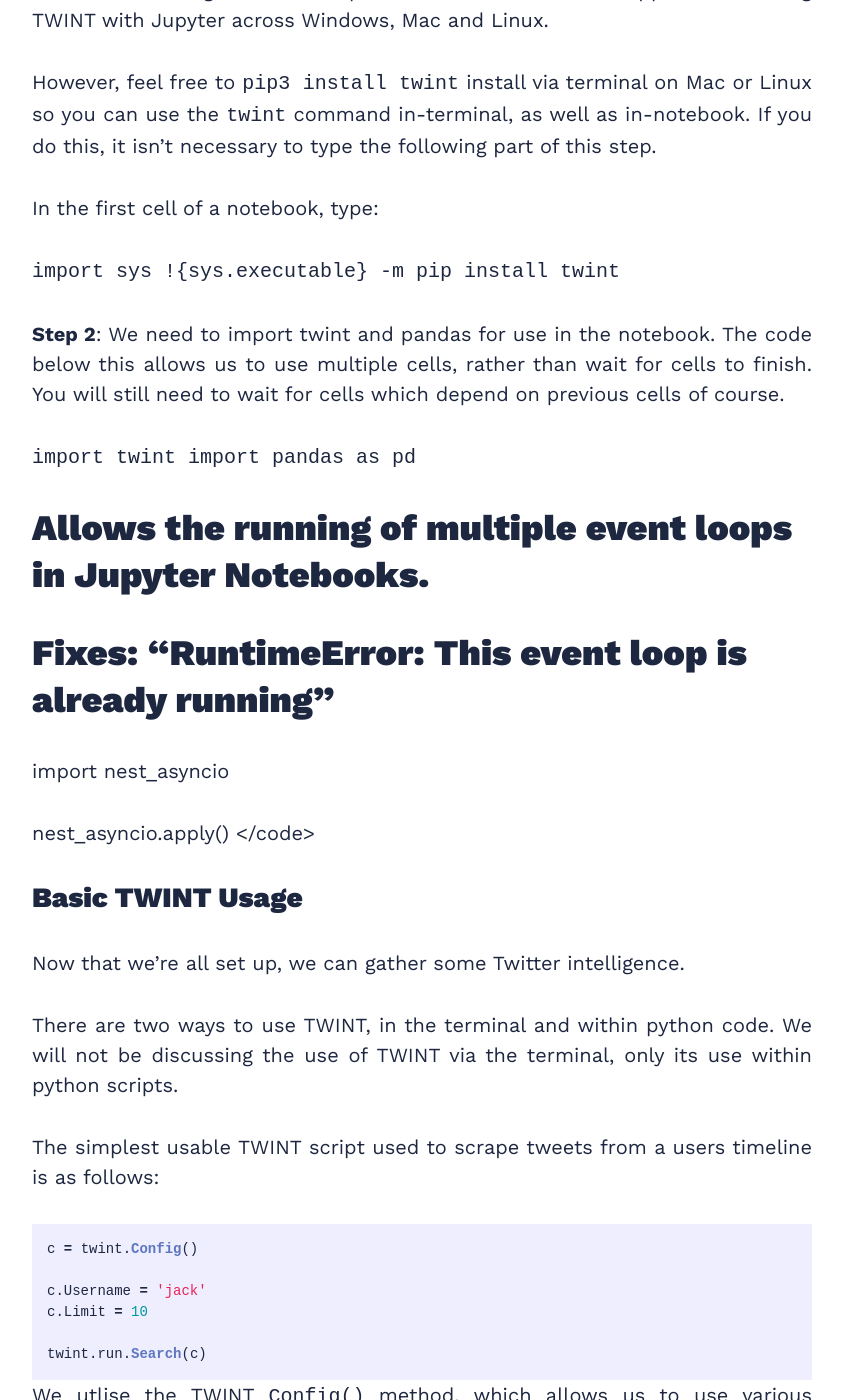
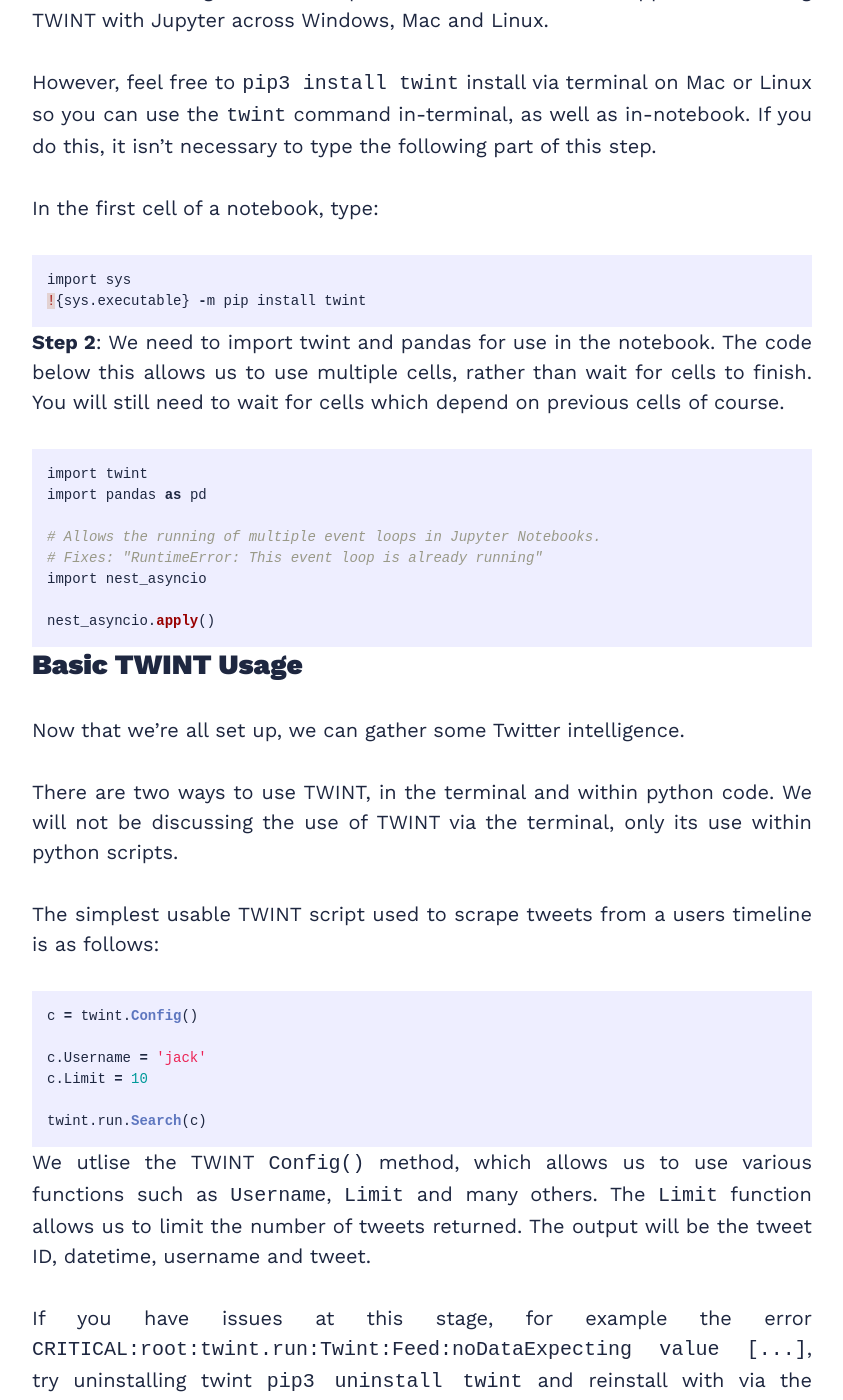
Before and after one commit to krisbolton/krisbolton, a Jekyll site: the page built from _posts/2021-03-17-twitter-open-source-intelligence-with-twint.markdown, in a window 1280 px wide and 1400 px high, scrolled down 988 px. Shown: the whole window, without its empty margins (218-1061 px from the left). Built offline with Jekyll 4.4.1, drawn with Linux system fonts in a browser that asks for light colours; nearby versions of some CDN libraries.

Commit message:
Revert "add code tags to blocks"
This reverts commit 32e6c889157e4459f5f5b78cbbb0446df2fa35a6.

````diff
--- a/_posts/2021-03-17-twitter-open-source-intelligence-with-twint.markdown
+++ b/_posts/2021-03-17-twitter-open-source-intelligence-with-twint.markdown
@@ -23,15 +23,15 @@
 
 In the first cell of a notebook, type:
 
-<code>
+```python
 import sys
 !{sys.executable} -m pip install twint
-</code>
+```
 
 **Step 2**: We need to import twint and pandas for use in the notebook. The code below this allows us to use multiple cells, rather than wait for cells to finish. You will still need to wait for cells which depend on previous cells of course.
 
 
-<code>
+```python
 import twint
 import pandas as pd
 
@@ -40,7 +40,7 @@
 import nest_asyncio
 
 nest_asyncio.apply()
-</code>
+```
 
 ## Basic TWINT Usage
 
````
